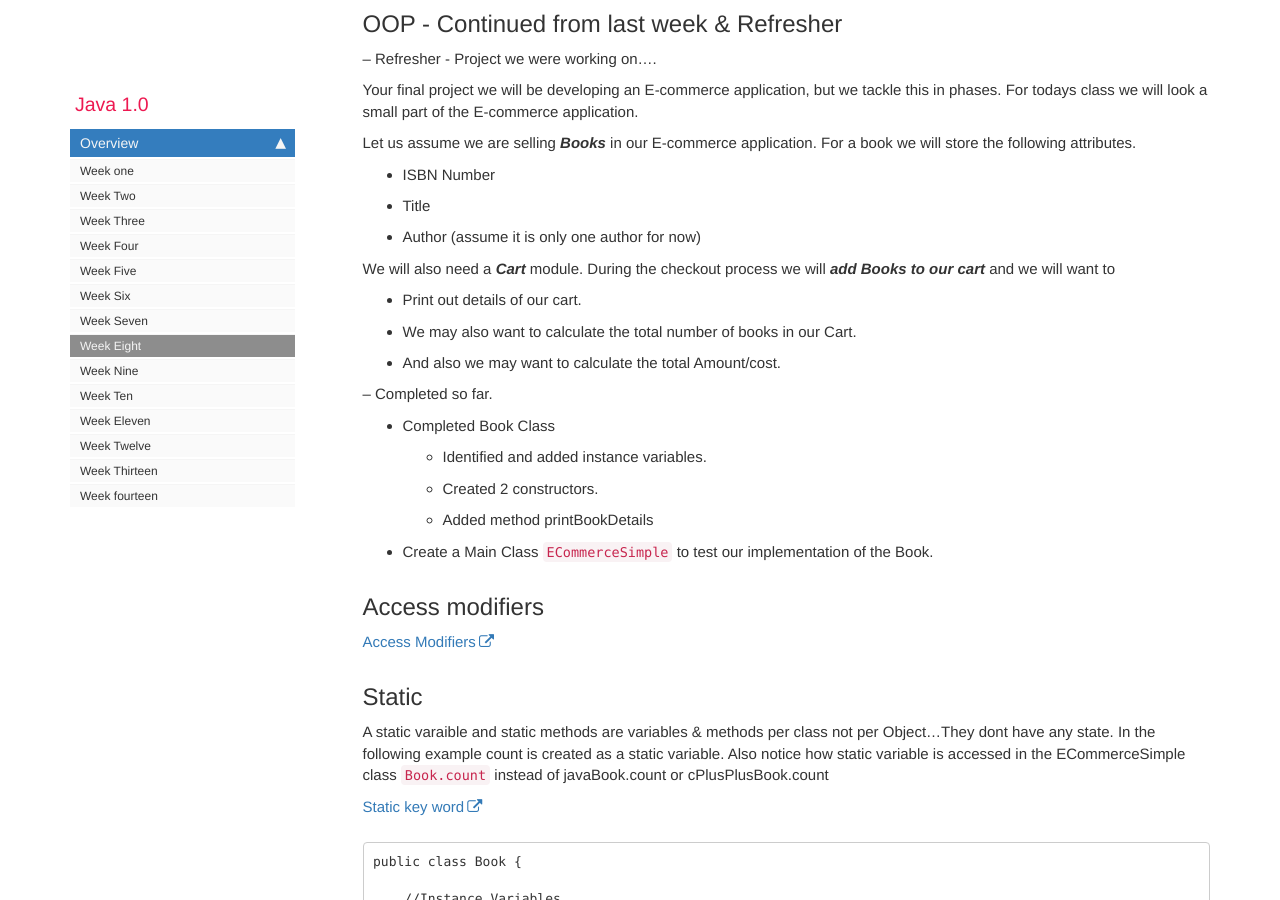
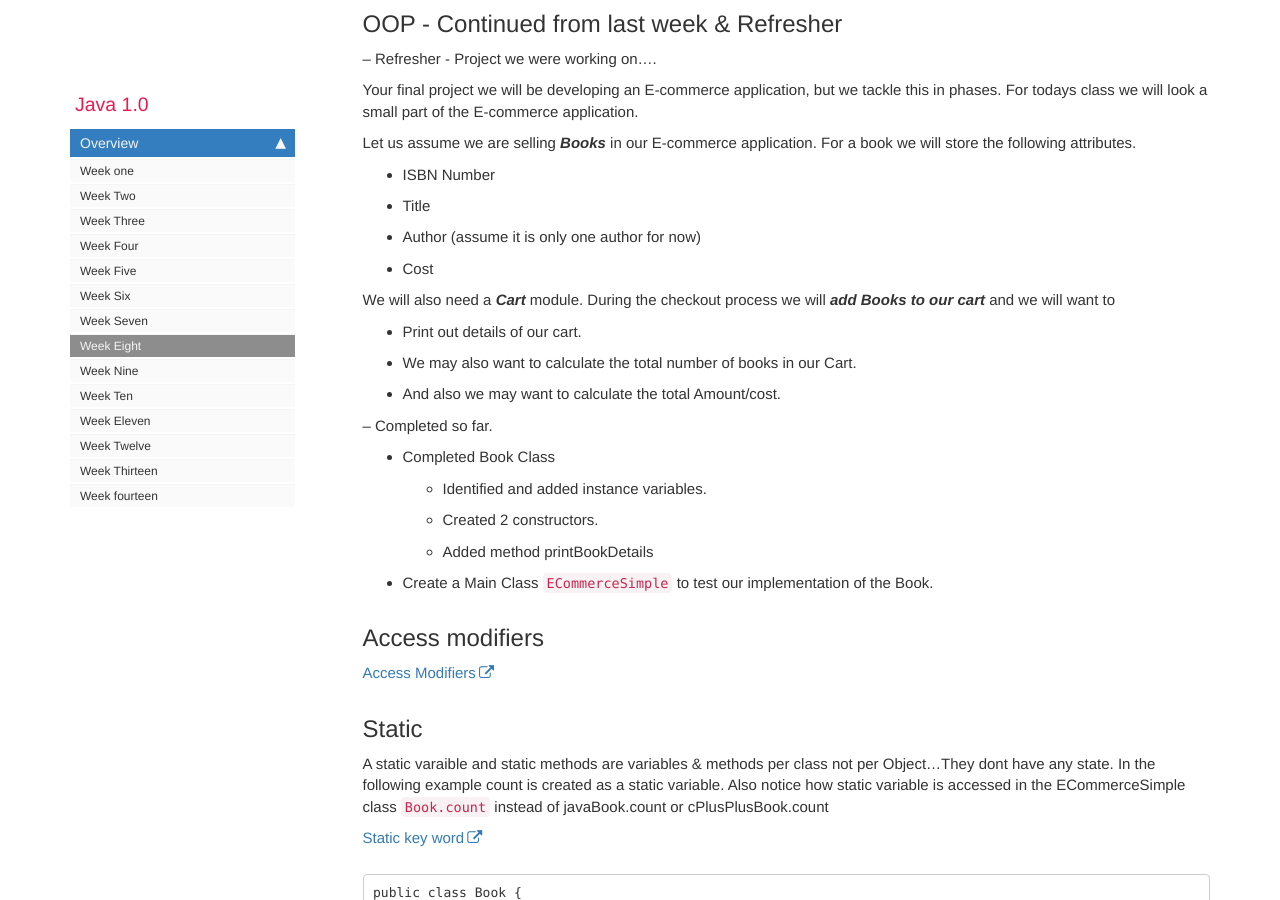
Before and after one commit to rambethina/java, a Jekyll site: the page built from pages/mydoc/mydoc_week_eight.md, in a window 1280 px wide and 900 px high, scrolled down 510 px. Built offline with Jekyll 4.4.1, drawn with Linux system fonts in a browser that asks for light colours; comment, search, counter and statistics services are not loaded.

Commit message:
docs: week 8 content

```diff
--- a/pages/mydoc/mydoc_week_eight.md
+++ b/pages/mydoc/mydoc_week_eight.md
@@ -16,6 +16,7 @@ Let us assume we are selling ***Books*** in our E-commerce application. For a bo
 * ISBN Number
 * Title
 * Author (assume it is only one author for now)
+* Cost
 
 We will also need a ***Cart*** module. During the checkout process we will ***add Books to our cart*** and we will want to
 
```
